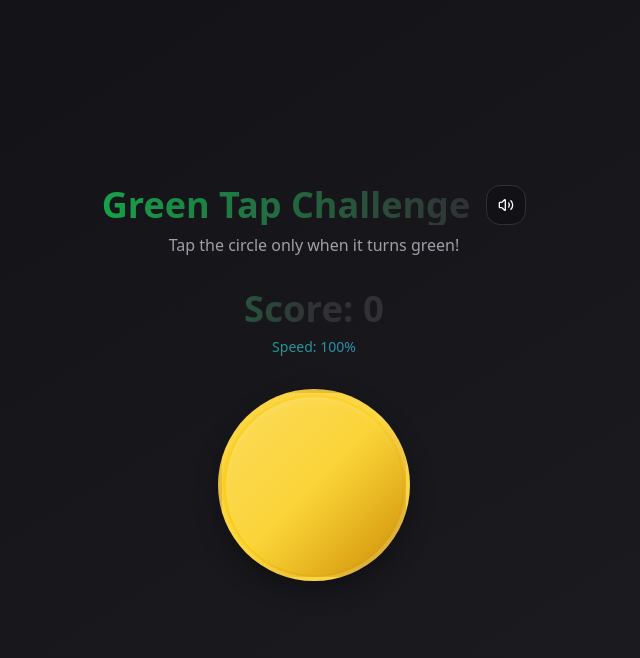
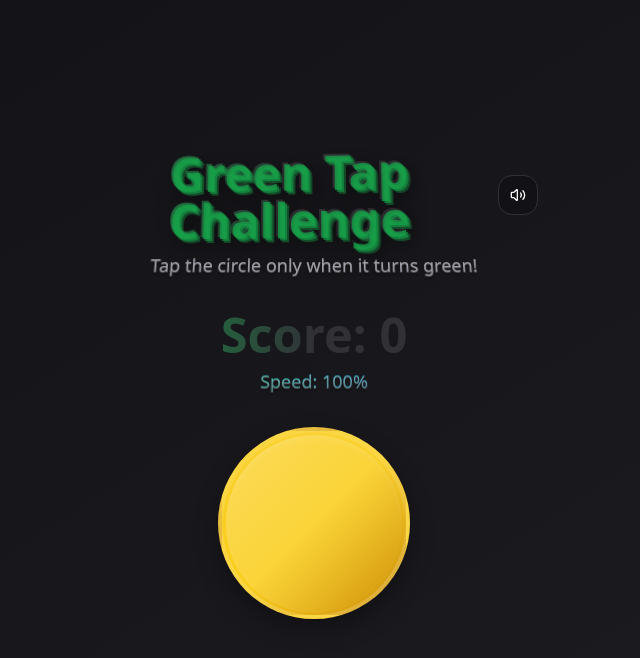
Before and after one commit to mchisty/green-tap-frenzy, a React (Vite) app: page / in a window 1280 px wide. Both pictures are taken after a click on the button "Start Game". Shown: the top 658 px of the page, without its empty margins (326-966 px from the left). Built offline with nearby package versions, Linux system fonts and the light colour scheme; the HTML template or start-up script is replaced by a standard one.

Commit message:
Add 3D effects to text

```diff
--- a/src/components/GreenTapGame.tsx
+++ b/src/components/GreenTapGame.tsx
@@ -217,7 +217,7 @@ const GreenTapGame = () => {
         {/* Title */}
         <div className="space-y-2">
           <div className="flex items-center justify-center gap-4">
-            <h1 className="text-4xl font-bold bg-gradient-to-r from-primary to-accent bg-clip-text text-transparent">
+            <h1 className="text-5xl font-bold bg-gradient-to-r from-primary via-accent to-secondary bg-clip-text text-transparent title-3d animate-title-float">
               Green Tap Challenge
             </h1>
             <Button
@@ -229,7 +229,7 @@ const GreenTapGame = () => {
               {isMuted ? <VolumeX size={20} /> : <Volume2 size={20} />}
             </Button>
           </div>
-          <p className="text-muted-foreground">
+          <p className="text-muted-foreground text-3d text-lg">
             Tap the circle only when it turns green!
           </p>
         </div>
@@ -237,17 +237,17 @@ const GreenTapGame = () => {
         {/* Score */}
         <div className="text-center relative">
           <div className="relative">
-            <p className="text-4xl font-bold bg-gradient-to-r from-primary via-accent to-secondary bg-clip-text text-transparent animate-score-glow">
+            <p className="text-5xl font-bold bg-gradient-to-r from-primary via-accent to-secondary bg-clip-text text-transparent glow-3d animate-score-glow">
               Score: {gameState === "gameOver" ? finalScore : score}
             </p>
             {showScorePop && (
-              <div className="absolute -top-8 left-1/2 transform -translate-x-1/2 text-2xl font-bold text-primary animate-pop-in pointer-events-none">
+              <div className="absolute -top-12 left-1/2 transform -translate-x-1/2 text-3xl font-bold text-primary animate-pop-in-3d pointer-events-none glow-3d">
                 +1
               </div>
             )}
           </div>
           {gameState === "playing" && (
-            <p className="text-sm text-muted-foreground mt-2 bg-gradient-to-r from-game-green to-game-blue bg-clip-text text-transparent">
+            <p className="text-lg text-muted-foreground mt-2 bg-gradient-to-r from-game-green to-game-blue bg-clip-text text-transparent text-3d">
               Speed: {Math.round((1000 / timeInterval) * 100)}%
             </p>
           )}
@@ -283,7 +283,7 @@ const GreenTapGame = () => {
             <Button
               onClick={startGame}
               size="lg"
-              className="w-full bg-gradient-to-r from-primary to-primary/80 hover:from-primary/90 hover:to-primary/70 text-primary-foreground font-semibold shadow-[var(--shadow-button)] animate-bounce-in active:animate-button-press transition-all duration-200"
+              className="w-full bg-gradient-to-r from-primary to-primary/80 hover:from-primary/90 hover:to-primary/70 text-primary-foreground font-semibold shadow-[var(--shadow-button)] animate-bounce-in active:animate-button-press transition-all duration-200 text-3d"
             >
               Start Game
             </Button>
@@ -292,14 +292,14 @@ const GreenTapGame = () => {
           {gameState === "gameOver" && (
             <div className="space-y-4 animate-bounce-in">
               <div className="text-center space-y-2">
-                <h2 className="text-3xl font-bold bg-gradient-to-r from-destructive via-red-500 to-destructive bg-clip-text text-transparent animate-game-over-shake">
+                <h2 className="text-4xl font-bold bg-gradient-to-r from-destructive via-red-500 to-destructive bg-clip-text text-transparent message-3d animate-game-over-shake">
                   Game Over!
                 </h2>
-                <p className="text-xl font-semibold bg-gradient-to-r from-primary to-accent bg-clip-text text-transparent">
+                <p className="text-2xl font-semibold bg-gradient-to-r from-primary to-accent bg-clip-text text-transparent glow-3d">
                   Final Score: {finalScore}
                 </p>
                 {finalScore > 0 && (
-                  <p className="text-sm text-muted-foreground bg-gradient-to-r from-game-yellow to-game-green bg-clip-text text-transparent">
+                  <p className="text-lg text-muted-foreground bg-gradient-to-r from-game-yellow to-game-green bg-clip-text text-transparent text-3d">
                     Great job! You reached {Math.floor(finalScore / 5) + 1}x speed!
                   </p>
                 )}
@@ -307,7 +307,7 @@ const GreenTapGame = () => {
               <Button
                 onClick={startGame}
                 size="lg"
-                className="w-full bg-gradient-to-r from-primary to-primary/80 hover:from-primary/90 hover:to-primary/70 text-primary-foreground font-semibold shadow-[var(--shadow-button)] active:animate-button-press transition-all duration-200"
+                className="w-full bg-gradient-to-r from-primary to-primary/80 hover:from-primary/90 hover:to-primary/70 text-primary-foreground font-semibold shadow-[var(--shadow-button)] active:animate-button-press transition-all duration-200 text-3d"
               >
                 Play Again
               </Button>
@@ -317,12 +317,12 @@ const GreenTapGame = () => {
 
         {/* Instructions */}
         {gameState === "idle" && (
-          <div className="text-sm text-muted-foreground space-y-2 bg-gradient-to-br from-card/60 to-card/30 backdrop-blur-sm p-6 rounded-xl border border-white/10">
-            <p>• Tap the circle only when it's <span className="bg-gradient-to-r from-game-green to-green-400 bg-clip-text text-transparent font-bold">green</span></p>
-            <p>• Colors change every <span className="text-primary font-semibold">1 second</span></p>
-            <p>• Green appears every <span className="text-accent font-semibold">4th change</span></p>
-            <p>• Speed increases every <span className="text-game-yellow font-semibold">5 points</span></p>
-            <p>• You have <span className="text-destructive font-semibold">1.5 seconds</span> to tap green!</p>
+          <div className="text-lg text-muted-foreground space-y-3 bg-gradient-to-br from-card/60 to-card/30 backdrop-blur-sm p-6 rounded-xl border border-white/10 text-3d">
+            <p>• Tap the circle only when it's <span className="bg-gradient-to-r from-game-green to-green-400 bg-clip-text text-transparent font-bold glow-3d">green</span></p>
+            <p>• Colors change every <span className="text-primary font-semibold glow-3d">1 second</span></p>
+            <p>• Green appears every <span className="text-accent font-semibold glow-3d">4th change</span></p>
+            <p>• Speed increases every <span className="text-game-yellow font-semibold glow-3d">5 points</span></p>
+            <p>• You have <span className="text-destructive font-semibold glow-3d">1.5 seconds</span> to tap green!</p>
           </div>
         )}
       </div>
--- a/src/index.css
+++ b/src/index.css
@@ -57,6 +57,9 @@ All colors MUST be HSL.
     --shadow-3d: 0 10px 25px hsl(0 0% 0% / 0.3), inset 0 1px 0 hsl(0 0% 100% / 0.1);
     --shadow-neon: 0 0 20px currentColor, 0 0 40px currentColor, 0 0 60px currentColor;
     --shadow-button: 0 4px 15px hsl(var(--primary) / 0.4);
+    --shadow-text-3d: 0 1px 0 hsl(0 0% 100% / 0.3), 0 2px 0 hsl(0 0% 0% / 0.1), 0 3px 0 hsl(0 0% 0% / 0.1), 0 4px 0 hsl(0 0% 0% / 0.1), 0 5px 10px hsl(0 0% 0% / 0.3);
+    --shadow-title-3d: 2px 2px 0 hsl(var(--primary) / 0.8), 4px 4px 0 hsl(var(--primary) / 0.6), 6px 6px 0 hsl(var(--primary) / 0.4), 8px 8px 15px hsl(0 0% 0% / 0.4);
+    --shadow-glow-3d: 0 0 10px currentColor, 0 0 20px currentColor, 0 0 30px currentColor, 2px 2px 0 hsl(0 0% 0% / 0.3), 4px 4px 0 hsl(0 0% 0% / 0.2);
 
     /* Animations */
     --transition-smooth: all 0.3s cubic-bezier(0.4, 0, 0.2, 1);
@@ -127,4 +130,29 @@ All colors MUST be HSL.
   body {
     @apply bg-background text-foreground;
   }
+
+  /* 3D Text Effects */
+  .text-3d {
+    text-shadow: var(--shadow-text-3d);
+    transform: perspective(500px) rotateX(15deg);
+  }
+
+  .title-3d {
+    text-shadow: var(--shadow-title-3d);
+    transform: perspective(800px) rotateX(10deg) rotateY(-5deg);
+    filter: drop-shadow(0 10px 20px hsl(0 0% 0% / 0.3));
+  }
+
+  .glow-3d {
+    text-shadow: var(--shadow-glow-3d);
+    transform: perspective(400px) rotateX(5deg);
+  }
+
+  .message-3d {
+    text-shadow:
+      2px 2px 0 hsl(0 0% 0% / 0.3),
+      4px 4px 0 hsl(0 0% 0% / 0.2),
+      6px 6px 10px hsl(0 0% 0% / 0.4);
+    transform: perspective(600px) rotateX(20deg) translateZ(10px);
+  }
 }
--- a/tailwind.config.ts
+++ b/tailwind.config.ts
@@ -127,18 +127,26 @@ export default {
             transform: "scale(1.05)",
           },
         },
-        "pop-in": {
+        "pop-in-3d": {
           "0%": {
-            transform: "scale(0) rotate(-180deg)",
+            transform: "scale(0) rotate(-180deg) perspective(400px) rotateX(-90deg)",
             opacity: "0",
           },
           "50%": {
-            transform: "scale(1.3) rotate(-90deg)",
+            transform: "scale(1.3) rotate(-90deg) perspective(400px) rotateX(0deg)",
             opacity: "1",
           },
           "100%": {
-            transform: "scale(1) rotate(0deg)",
+            transform: "scale(1) rotate(0deg) perspective(400px) rotateX(5deg)",
             opacity: "1",
+          },
+        },
+        "title-float": {
+          "0%, 100%": {
+            transform: "perspective(800px) rotateX(10deg) rotateY(-5deg) translateY(0px)",
+          },
+          "50%": {
+            transform: "perspective(800px) rotateX(15deg) rotateY(-2deg) translateY(-5px)",
           },
         },
         "game-over-shake": {
@@ -164,8 +172,10 @@ export default {
         "color-change": "color-change 0.3s ease-out",
         "score-glow": "score-glow 2s ease-in-out infinite",
         "pop-in": "pop-in 0.5s cubic-bezier(0.68, -0.6, 0.32, 1.6)",
+        "pop-in-3d": "pop-in-3d 0.6s cubic-bezier(0.68, -0.6, 0.32, 1.6)",
         "game-over-shake": "game-over-shake 0.6s ease-in-out",
         "button-press": "button-press 0.15s ease-out",
+        "title-float": "title-float 4s ease-in-out infinite",
       },
     },
   },
```
